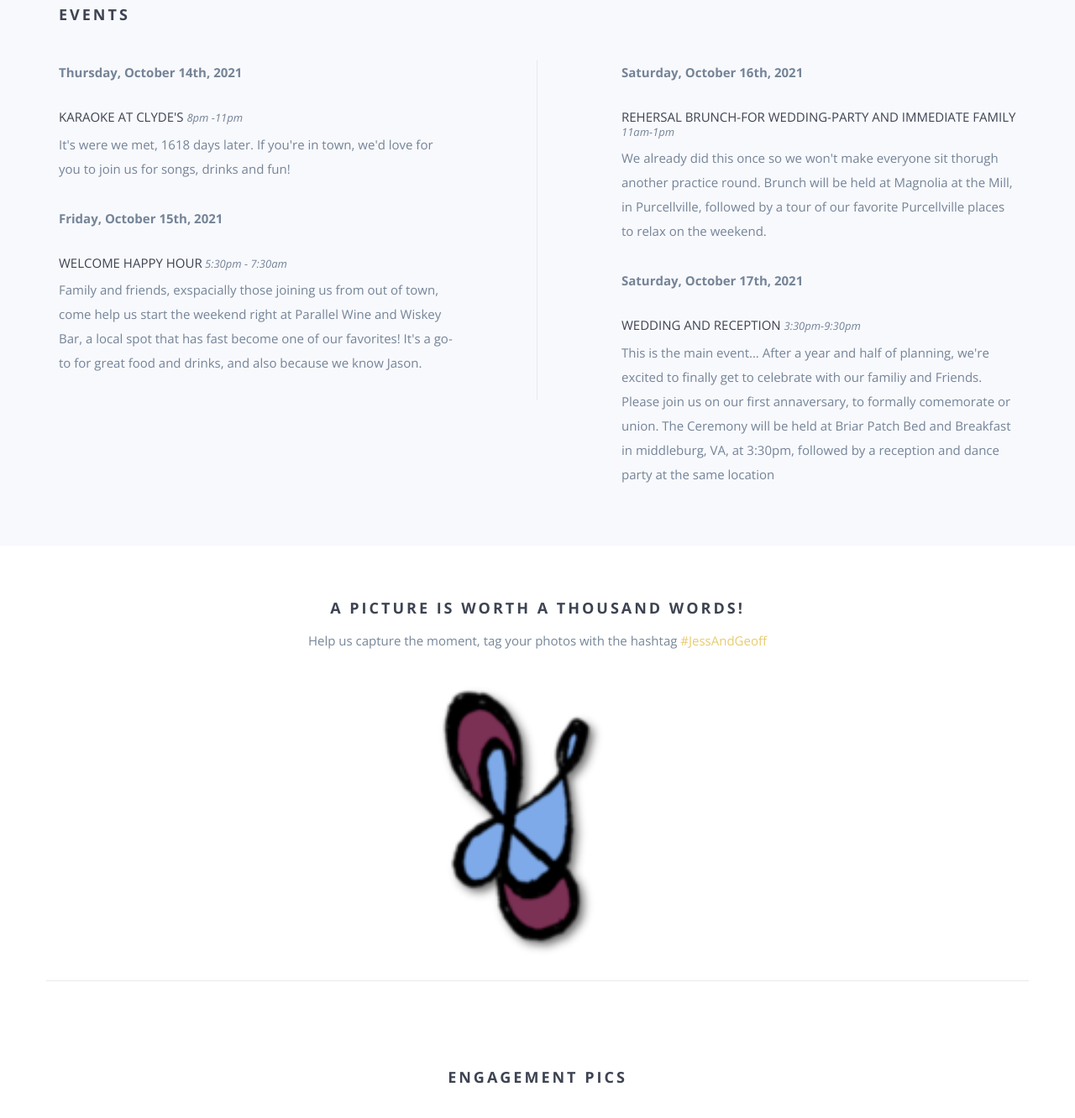
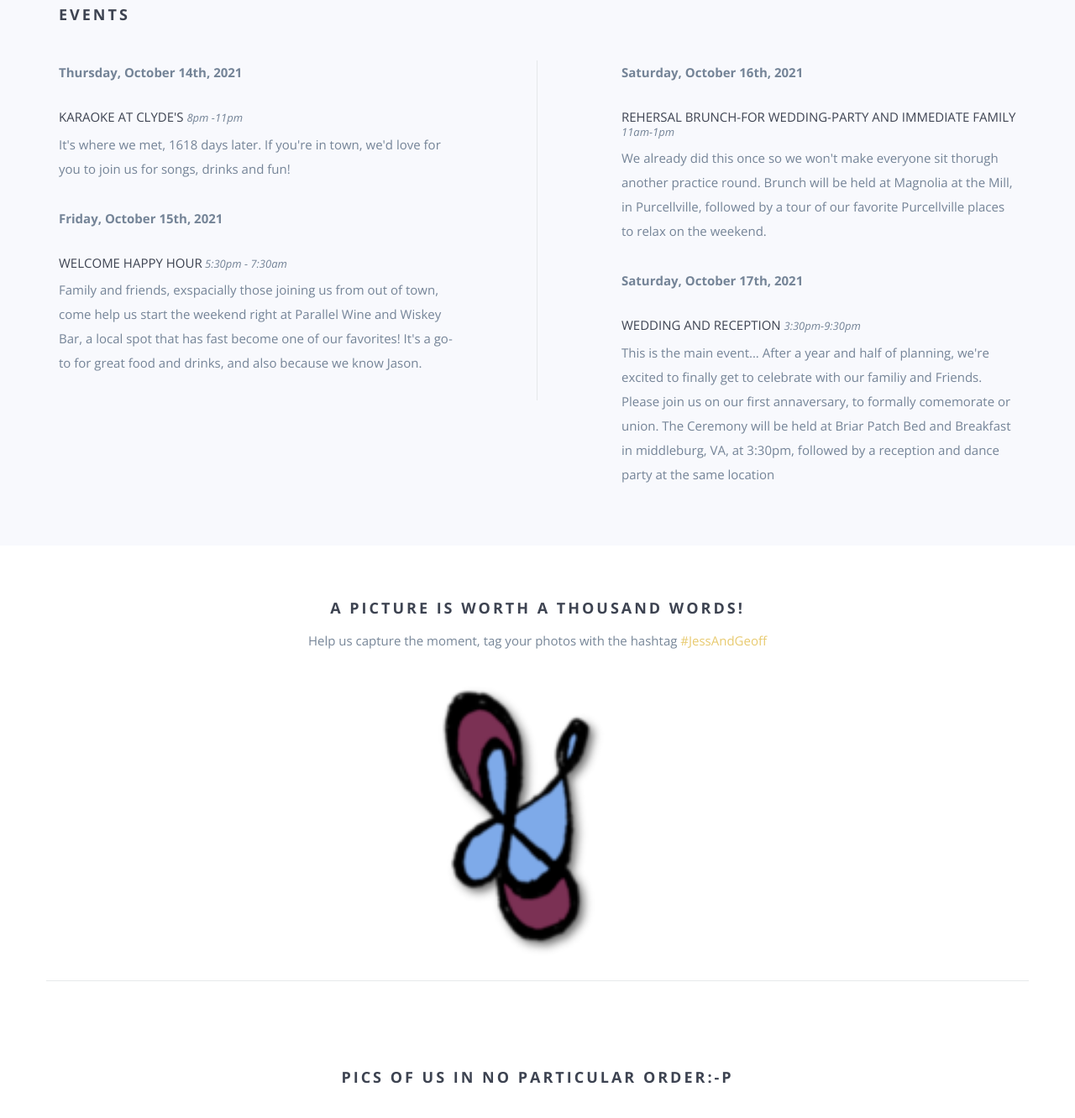
Before and after one commit to Geof-Hoffman/wedding-Website, a website: page index.html in a window 1280 px wide. Shown: the part 1371-2703 px from the top of the page at 84% size. Drawn offline with nearby package versions, Linux system fonts and the light colour scheme; some packages are replaced by stand-ins of ours; files whose address does not match are found by name.

Commit message:
we'[re about to go live-without spell checking anything

```diff
--- a/index.html
+++ b/index.html
@@ -145,7 +145,7 @@
                     <p><strong>Thursday, October 14th, 2021 </strong></p>
 
                     <h5>Karaoke at Clyde's <span class="time">8PM -11PM</span></h5>
-                    <p>It's were we met, 1618 days later. If you're in town, we'd love for you to join us for songs, drinks and fun!</p>
+                    <p>It's where we met, 1618 days later. If you're in town, we'd love for you to join us for songs, drinks and fun!</p>
                 </div>
                 <div class="wp5">
                     <p><strong>Friday, October 15th, 2021 </strong></p>
@@ -233,7 +233,7 @@
     <div class="container-fluid">
         <div class="row">
             <div class="col-md-12 text-center">
-                <h3 class="header">Engagement Pics</h3>
+                <h3 class="header">Pics of us in no particular order:-P</h3>
             </div>
         </div>
         <div class="row">
```
Also changed, not shown: img/eng_pics/_RFX2942-lg.jpg, img/eng_pics/_RFX2942-sm.jpg, 12 other files.
